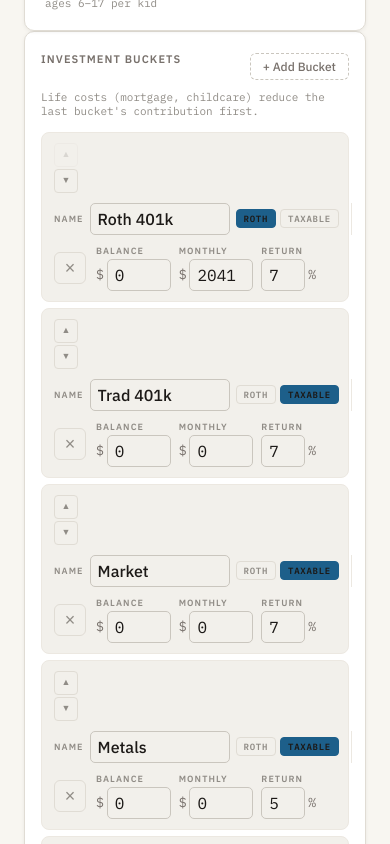
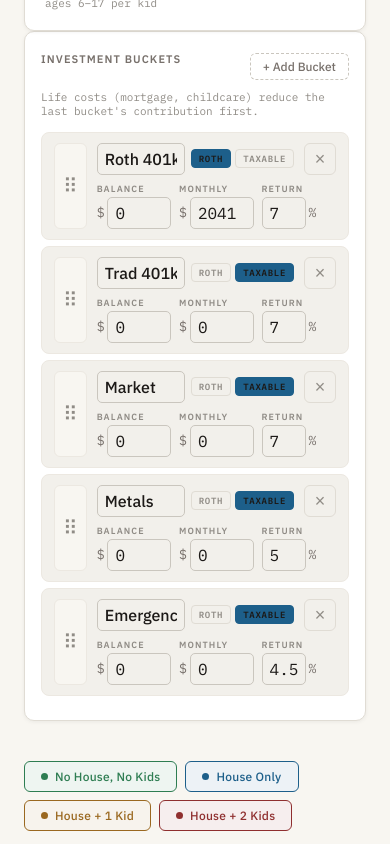
Before and after one commit to cole-titze/retirement-calculator, a React (Vite) app: page / in a window 390 px wide. Shown: the part 1800-2644 px from the top of the page. Built offline with nearby package versions, Linux system fonts and the light colour scheme.

Commit message:
Fix touch to drag on mobile

```diff
--- a/package.json
+++ b/package.json
@@ -17,6 +17,7 @@
     "eslint-plugin-react": "^7.37.0",
     "eslint-plugin-react-hooks": "^5.0.0",
     "globals": "^15.12.0",
+    "playwright": "^1.60.0",
     "sass": "^1.70.0",
     "typescript": "^5.3.0",
     "typescript-eslint": "^8.15.0",
--- a/src/App.module.scss
+++ b/src/App.module.scss
@@ -973,8 +973,16 @@ $font-mono:    'IBM Plex Mono', 'Courier New', monospace;
   }
 
   @media (max-width: 600px) {
-    flex-wrap: wrap;
+    display: grid;
+    grid-template-columns: auto 1fr auto;
+    grid-template-rows: auto auto;
+    grid-template-areas:
+      "handle label  delete"
+      "handle nums   nums";
+    column-gap: 10px;
+    row-gap: 8px;
     padding: 10px 12px;
+    align-items: start;
   }
 }
 
@@ -996,13 +1004,24 @@ $font-mono:    'IBM Plex Mono', 'Courier New', monospace;
   padding: 0 2px;
   flex-shrink: 0;
   touch-action: none;
+  user-select: none;
 
   &:active {
     cursor: grabbing;
   }
 
   @media (max-width: 600px) {
-    display: none;
+    grid-area: handle;
+    font-size: 20px;
+    padding: 0 8px;
+    color: var(--text-dim);
+    background: var(--bg);
+    border-radius: 6px;
+    border: 1px solid var(--border-dim);
+    align-self: stretch;
+    display: flex;
+    align-items: center;
+    justify-content: center;
   }
 }
 
@@ -1014,6 +1033,20 @@ $font-mono:    'IBM Plex Mono', 'Courier New', monospace;
   gap: 6px;
   padding-right: 12px;
   border-right: 1px solid var(--border-dim);
+
+  @media (max-width: 600px) {
+    grid-area: label;
+    flex-shrink: 1;
+    min-width: 0;
+    border-right: none;
+    padding-right: 0;
+  }
+
+  .bucketFieldLabel {
+    @media (max-width: 600px) {
+      display: none;
+    }
+  }
 }
 
 .bucketNumGroup {
@@ -1024,7 +1057,7 @@ $font-mono:    'IBM Plex Mono', 'Courier New', monospace;
   justify-content: space-between;
 
   @media (max-width: 600px) {
-    order: 3;
+    grid-area: nums;
     display: grid;
     grid-template-columns: 1fr 1fr 1fr;
     gap: 8px;
@@ -1039,42 +1072,11 @@ $font-mono:    'IBM Plex Mono', 'Courier New', monospace;
   gap: 4px;
   flex-shrink: 0;
   margin-left: auto;
-}
-
-.bucketMoveButtons {
-  display: none;
-  flex-shrink: 0;
 
   @media (max-width: 600px) {
-    display: flex;
-    flex-direction: column;
-    gap: 2px;
-  }
-}
-
-.bucketMoveBtn {
-  width: 24px;
-  height: 24px;
-  border-radius: 4px;
-  border: 1px solid var(--border);
-  background: transparent;
-  color: var(--text-dim);
-  font-size: 9px;
-  line-height: 1;
-  cursor: pointer;
-  display: flex;
-  align-items: center;
-  justify-content: center;
-  transition: all 0.15s;
-
-  &:hover:not(:disabled) {
-    border-color: var(--text-muted);
-    color: var(--text);
-  }
-
-  &:disabled {
-    opacity: 0.25;
-    cursor: default;
+    grid-area: delete;
+    margin-left: 0;
+    align-self: start;
   }
 }
 
@@ -1183,6 +1185,12 @@ $font-mono:    'IBM Plex Mono', 'Courier New', monospace;
   }
 
   @media (max-width: 760px) { font-size: 16px; }
+
+  @media (max-width: 600px) {
+    flex: 1;
+    width: auto;
+    min-width: 0;
+  }
 }
 
 .bucketInputSm { width: 56px; }
--- a/src/App.tsx
+++ b/src/App.tsx
@@ -216,17 +216,6 @@ export default function FireScenarios() {
       const [item] = next.splice(from, 1);
       next.splice(to, 0, item);
       return next;
-    });
-  };
-
-  const moveBucketStep = (id: string, dir: -1 | 1) => {
-    setBuckets(prev => {
-      const idx = prev.findIndex(b => b.id === id);
-      const next = idx + dir;
-      if (next < 0 || next >= prev.length) return prev;
-      const arr = [...prev];
-      [arr[idx], arr[next]] = [arr[next], arr[idx]];
-      return arr;
     });
   };
 
@@ -592,12 +581,18 @@ export default function FireScenarios() {
                 onDragOver={e => { e.preventDefault(); if (draggedBucketId.current !== bucket.id) setDragOverBucketId(bucket.id); }}
                 onDrop={e => { e.preventDefault(); if (draggedBucketId.current && draggedBucketId.current !== bucket.id) reorderBuckets(draggedBucketId.current, bucket.id); setDragOverBucketId(null); }}
                 onDragLeave={() => setDragOverBucketId(null)}
+              >
+                <div
+                  className={styles.bucketDragHandle}
+                  draggable
+                  onDragStart={e => { draggedBucketId.current = bucket.id; e.dataTransfer.effectAllowed = 'move'; }}
+                  onDragEnd={() => { draggedBucketId.current = null; setDragOverBucketId(null); }}
                   onTouchStart={e => { touchDragRef.current = { id: bucket.id, started: false, startY: e.touches[0].clientY }; }}
                   onTouchMove={e => {
                     if (!touchDragRef.current) return;
                     const dy = Math.abs(e.touches[0].clientY - touchDragRef.current.startY);
                     if (!touchDragRef.current.started) {
-                    if (dy < 6) return;
+                      if (dy < 4) return;
                       touchDragRef.current.started = true;
                       setTouchDraggingId(touchDragRef.current.id);
                       draggedBucketId.current = touchDragRef.current.id;
@@ -617,27 +612,7 @@ export default function FireScenarios() {
                     setTouchDraggingId(null);
                     setDragOverBucketId(null);
                   }}
-              >
-                <div
-                  className={styles.bucketDragHandle}
-                  draggable
-                  onDragStart={e => { draggedBucketId.current = bucket.id; e.dataTransfer.effectAllowed = 'move'; }}
-                  onDragEnd={() => { draggedBucketId.current = null; setDragOverBucketId(null); }}
                 >⠿</div>
-                <div className={styles.bucketMoveButtons}>
-                  <button
-                    className={styles.bucketMoveBtn}
-                    onClick={() => moveBucketStep(bucket.id, -1)}
-                    disabled={buckets.indexOf(bucket) === 0}
-                    aria-label="Move bucket up"
-                  >▲</button>
-                  <button
-                    className={styles.bucketMoveBtn}
-                    onClick={() => moveBucketStep(bucket.id, 1)}
-                    disabled={buckets.indexOf(bucket) === buckets.length - 1}
-                    aria-label="Move bucket down"
-                  >▼</button>
-                </div>
                 <div className={styles.bucketLabelField}>
                   <div className={styles.bucketFieldLabel}>Name</div>
                   <input
```
Also changed, not shown: 1 other file (tests, documents, lock files or other folders). Lines whose indentation alone changed are shown as unchanged.
